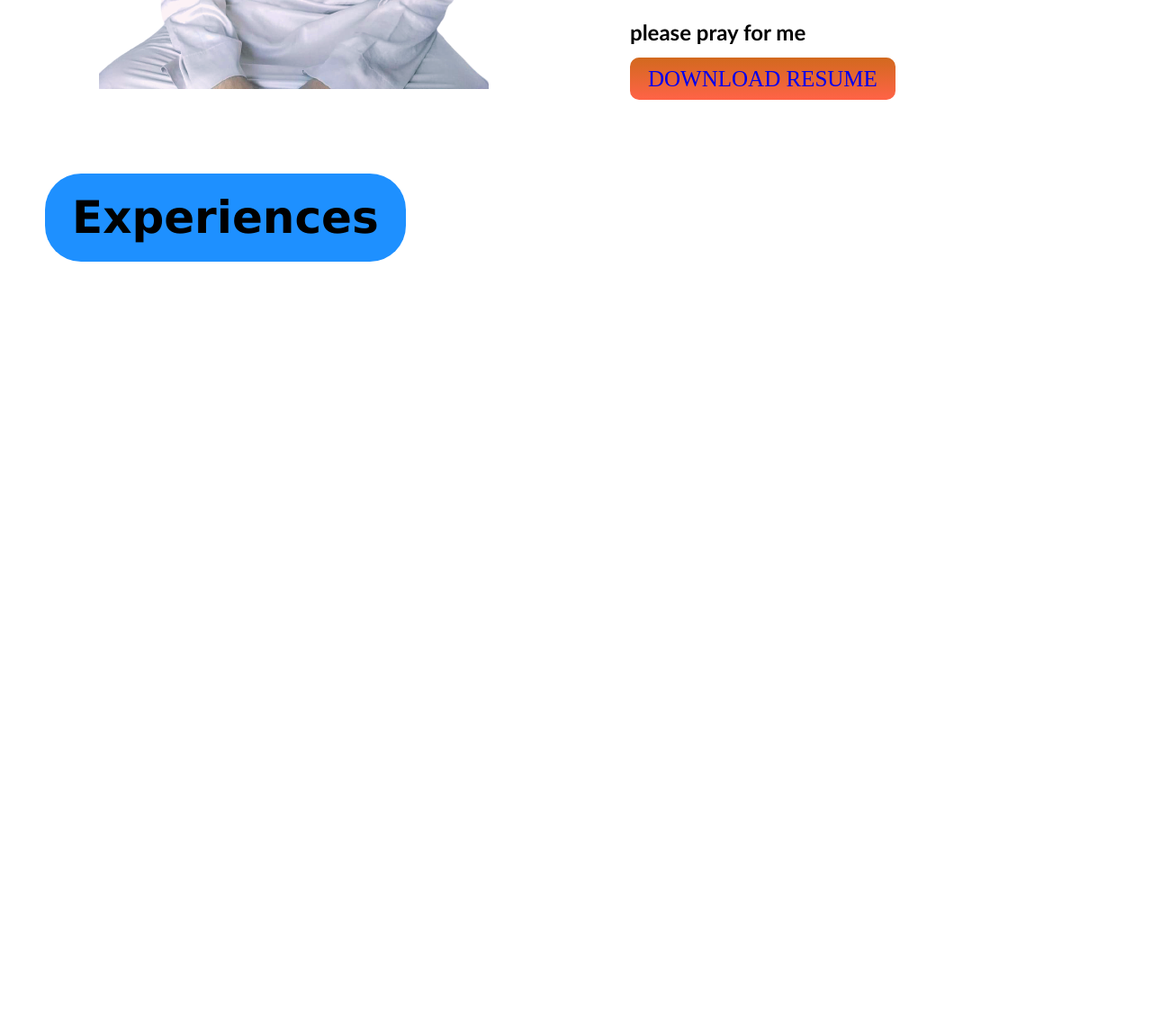
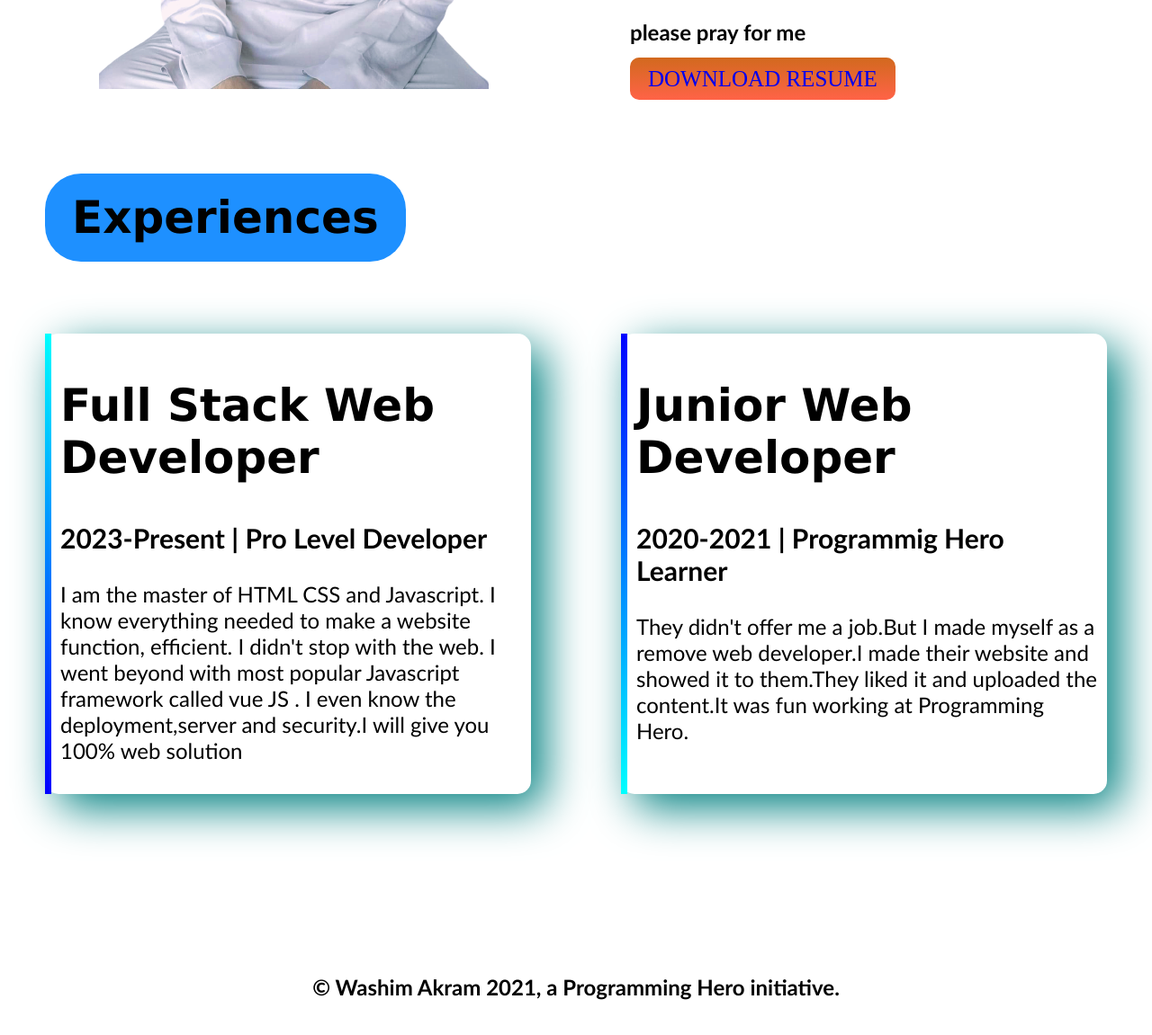
Before and after one commit to Washim-Akram/my-first-portfolio, a plain HTML site: page index.html in a window 1280 px wide. Shown: the part 1460-2611 px from the top of the page at 90% size. Before the commit the page ends 1751 px from the top, so only its background shows below. Drawn offline with Linux system fonts and the light colour scheme.

Commit message:
third section complete

```diff
--- a/index.html
+++ b/index.html
@@ -61,8 +61,30 @@
         </div>
         </section>
 
-        <section>
+
+
+            <section class="third-section">
             <h1 class="experience">Experiences</h1>
+
+            <div class="for-flexible">
+
+            <div class="third-half-width-1">
+                <h1>Full Stack Web Developer</h1>
+                <h3>2023-Present | Pro Level Developer</h3>
+                <p>I am the master of HTML CSS and Javascript. I know everything needed to make a website function, efficient. I didn't stop with the web. I went beyond with most popular Javascript framework called vue JS .
+                I even know the deployment,server and security.I will give you 100% web solution
+                </p>
+
+            </div>
+            <div class="third-half-width-2">
+                <h1>Junior Web Developer</h1>
+                <h3>2020-2021 | Programmig Hero Learner</h3>
+                <p>They didn't offer me a job.But I made myself as a remove web developer.I made their website and showed it to them.They liked it and uploaded the content.It was fun working at Programming Hero.</p>
+
+            </div>
+        </div>
+
+            <footer><p>© Washim Akram 2021, a Programming Hero initiative.</p></footer>
 
         </section>
 
--- a/style.css
+++ b/style.css
@@ -79,3 +79,42 @@ body{
     border-radius: 40px;
     margin: 100px 0px 0px 50px;
 }
+.third-section{
+    margin-up: 100px;
+}
+.third-half-width-1{
+width: 50%;
+padding: 10px;
+margin-left: 50px;
+margin-right: 50px;
+margin-top: 100px;
+box-shadow: 15px 15px 50px teal;
+border-left: 7px solid;
+border-radius: 15px;
+border-image: linear-gradient(cyan, blue);
+border-image-slice: 1;
+
+}
+.third-half-width-2{
+    width: 50%;
+    padding: 10px;
+    margin-top: 100px;
+    margin-left: 50px;
+    margin-right: 50px;
+    box-shadow: 15px 15px 50px teal;
+    border-left: 7px solid;
+    border-radius: 15px;
+    border-image: linear-gradient(blue,cyan);
+    border-image-slice: 1;
+
+
+}
+.for-flexible{
+    display: flex;
+}
+footer p{
+    text-align: center;
+    margin-top: 200px;
+    margin-bottom: 200px;
+    font-weight: 700;
+}
```
